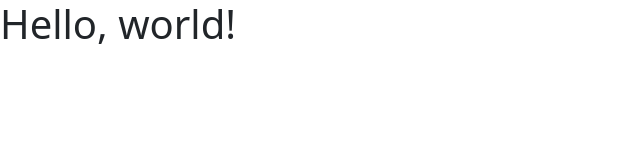
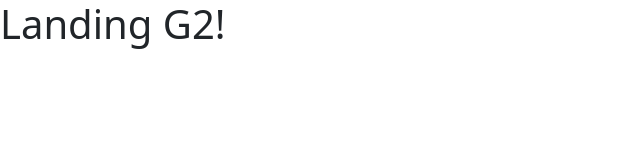
Before and after one commit to mgmunozt/logisticapp-landing, a plain HTML site: page index.html in a window 1280 px wide. Shown: the whole page, without its empty margins (0-640 px from the left). Drawn offline with nearby package versions, Linux system fonts and the light colour scheme.

Commit message:
cambio de H1

```diff
--- a/index.html
+++ b/index.html
@@ -11,7 +11,7 @@
     <title>Hello, world!</title>
   </head>
   <body>
-    <h1>Hello, world!</h1>
+    <h1>Landing G2!</h1>
 
     <!-- Optional JavaScript; choose one of the two! -->
 
```
